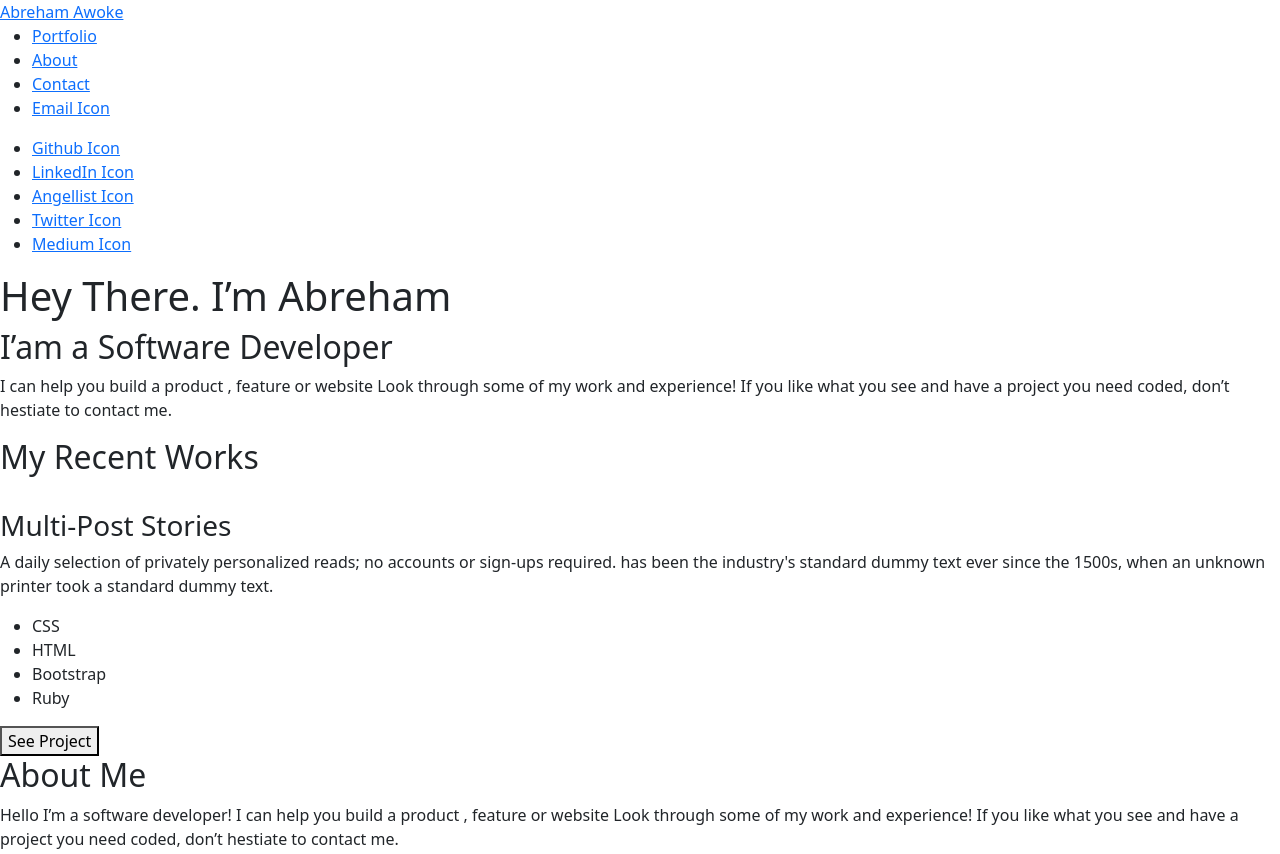
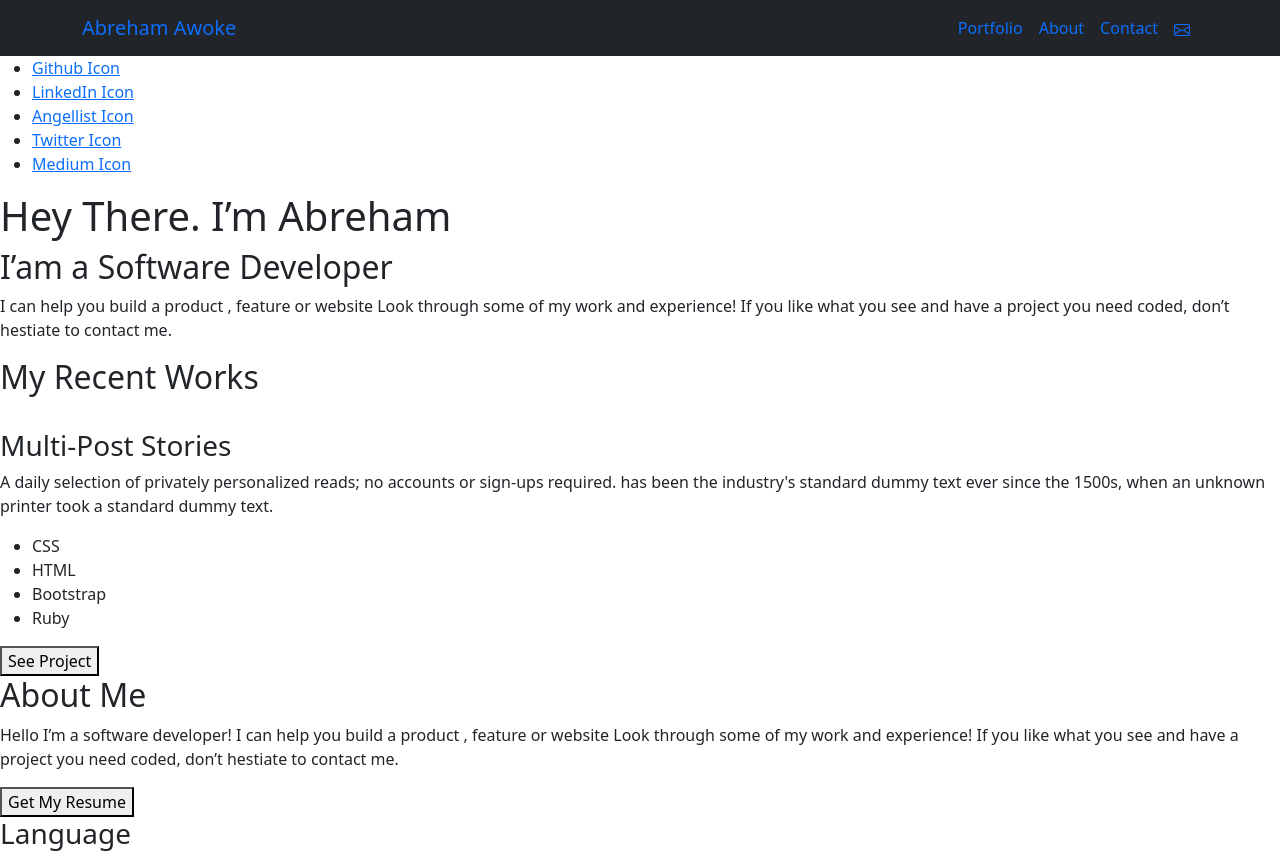
Before and after one commit to rskinnerc/bootstrap-portfolio, a website: page index.html in a window 1280 px wide. Shown: the top 854 px of the page. Drawn offline with nearby package versions, Linux system fonts and the light colour scheme.

Commit message:
Style the navbar using bootstrap components

```diff
--- a/index.html
+++ b/index.html
@@ -7,6 +7,7 @@
   <meta name="viewport" content="width=device-width, initial-scale=1.0">
   <link href="https://cdn.jsdelivr.net/npm/bootstrap@5.0.2/dist/css/bootstrap.min.css" rel="stylesheet"
     integrity="sha384-EVSTQN3/azprG1Anm3QDgpJLIm9Nao0Yz1ztcQTwFspd3yD65VohhpuuCOmLASjC" crossorigin="anonymous">
+  <link rel="stylesheet" href="https://cdn.jsdelivr.net/npm/bootstrap-icons@1.8.1/font/bootstrap-icons.css">
   <script src="https://cdn.jsdelivr.net/npm/bootstrap@5.0.2/dist/js/bootstrap.bundle.min.js"
     integrity="sha384-MrcW6ZMFYlzcLA8Nl+NtUVF0sA7MsXsP1UyJoMp4YLEuNSfAP+JcXn/tWtIaxVXM"
     crossorigin="anonymous"></script>
@@ -14,14 +15,23 @@
 </head>
 
 <body>
-  <nav>
-    <a href="/">Abreham Awoke</a>
-    <ul>
-      <li><a href="#">Portfolio</a></li>
-      <li><a href="#">About</a></li>
-      <li><a href="#">Contact</a></li>
-      <li><a href="#">Email Icon</a></li>
-    </ul>
+  <nav class="navbar navbar-expand-lg bg-dark">
+    <div class="container">
+      <a href="/" class="navbar-brand">Abreham Awoke</a>
+      <ul class="navbar-nav">
+        <li class="nav-item"><a href="#" class="nav-link">Portfolio</a></li>
+        <li class="nav-item"><a href="#" class="nav-link">About</a></li>
+        <li class="nav-item"><a href="#" class="nav-link">Contact</a></li>
+        <li class="nav-item"><a href="#" class="nav-link"><svg xmlns="http://www.w3.org/2000/svg" width="16" height="16"
+              fill="currentColor" class="bi bi-envelope" viewBox="0 0 16 16">
+              <path
+                d="M0 4a2 2 0 0 1 2-2h12a2 2 0 0 1 2 2v8a2 2 0 0 1-2 2H2a2 2 0 0 1-2-2V4Zm2-1a1 1 0 0 0-1 1v.217l7 4.2 7-4.2V4a1 1 0 0 0-1-1H2Zm13 2.383-4.708 2.825L15 11.105V5.383Zm-.034 6.876-5.64-3.471L8 9.583l-1.326-.795-5.64 3.47A1 1 0 0 0 2 13h12a1 1 0 0 0 .966-.741ZM1 11.105l4.708-2.897L1 5.383v5.722Z" />
+            </svg>
+          </a>
+        </li>
+      </ul>
+    </div>
+
   </nav>
   <!-- Headline  -->
   <section>
```
